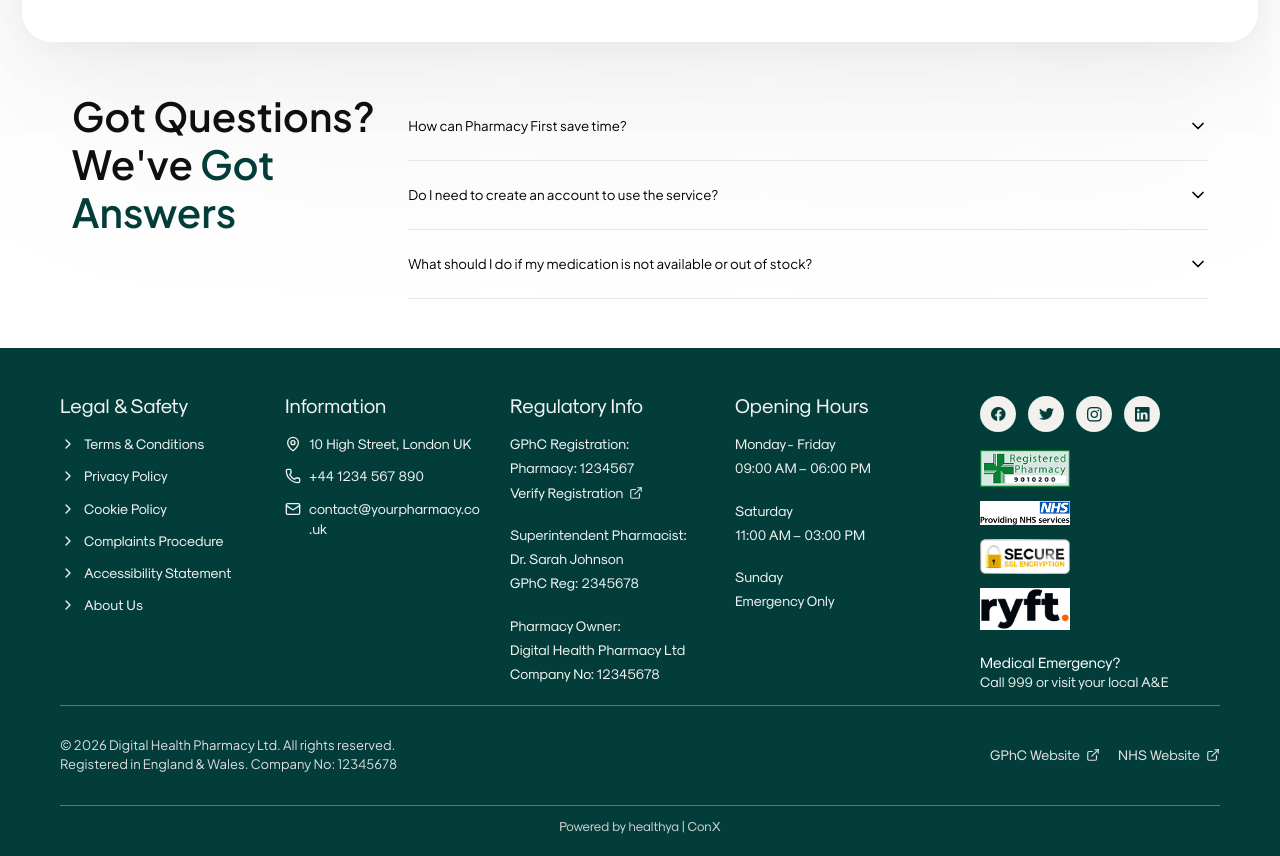
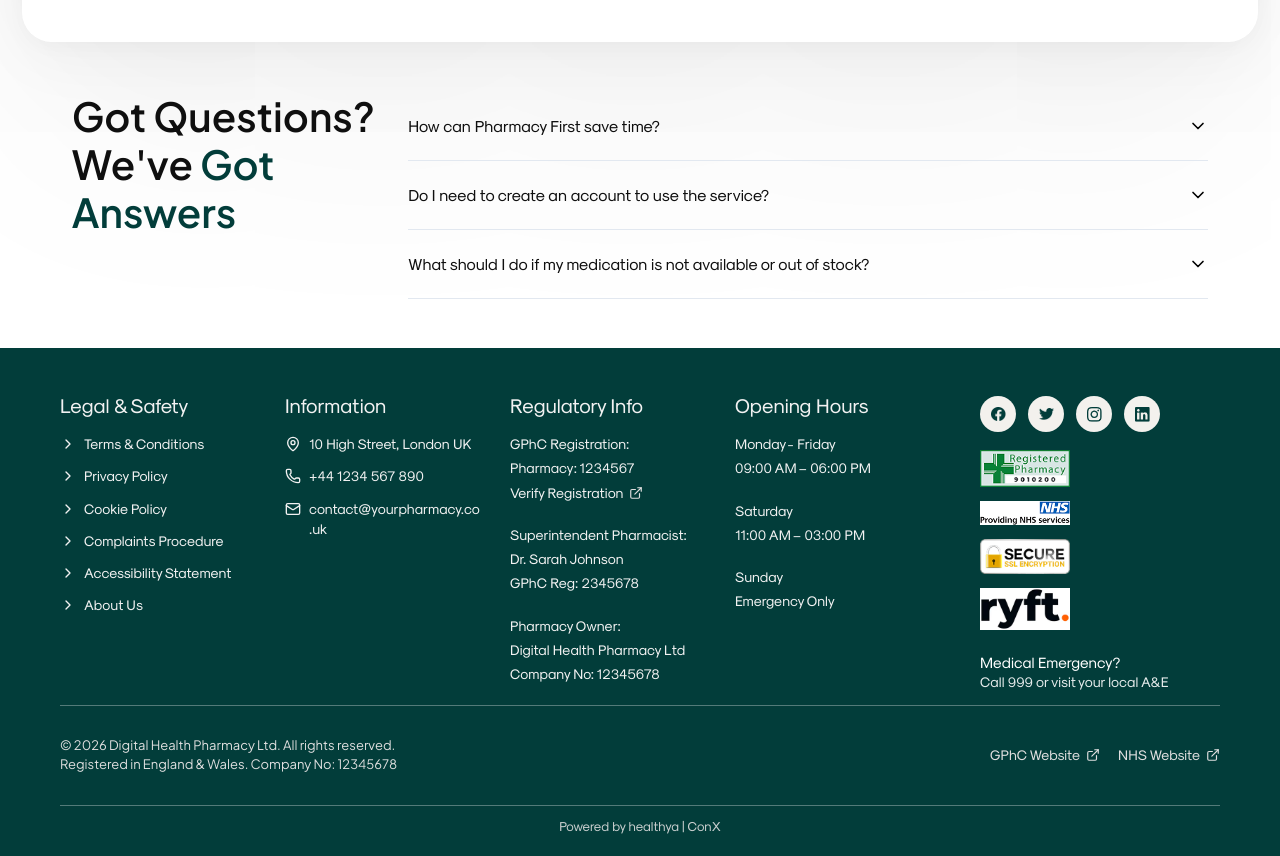
Before and after one commit to Priyankasapp/the-pharmacist, a Next.js app: page /contact in a window 1280 px wide. Shown: the part 885-1741 px from the top of the page. Built offline with nearby package versions, Linux system fonts and the light colour scheme.

Commit message:
update FAQ section..

```diff
--- a/components/Contact/FAQ/FAQ.module.css
+++ b/components/Contact/FAQ/FAQ.module.css
@@ -41,6 +41,15 @@
     border: none;
     user-select: none;
     cursor: pointer;
+    font-family: var(--font-secondary);
+    font-weight: 400;
+    font-size: 16px;
+    color: var(--main-text);
+}
+
+.faq-header.active {
+    font-weight: 700;
+
 }
 
 .faq-header h3 {
--- a/components/Contact/FAQ/FAQ.tsx
+++ b/components/Contact/FAQ/FAQ.tsx
@@ -30,7 +30,8 @@ const FAQ = () => {
               <h3 className={styles['faq-question-heading']}>
                 <button
                   type="button"
-                  className={styles['faq-header']}
+
+                  className={`${styles['faq-header']} ${isOpen ? styles['active'] : ''}`}
                   onClick={() => toggleFAQ(index)}
                   aria-expanded={isOpen}
                   aria-controls={`faq-answer-${index}`}
@@ -44,7 +45,6 @@ const FAQ = () => {
               </h3>
 
               <div
-
                 id={`faq-answer-${index}`}
                 role="region"
                 aria-labelledby={`faq-question-${index}`}
```
